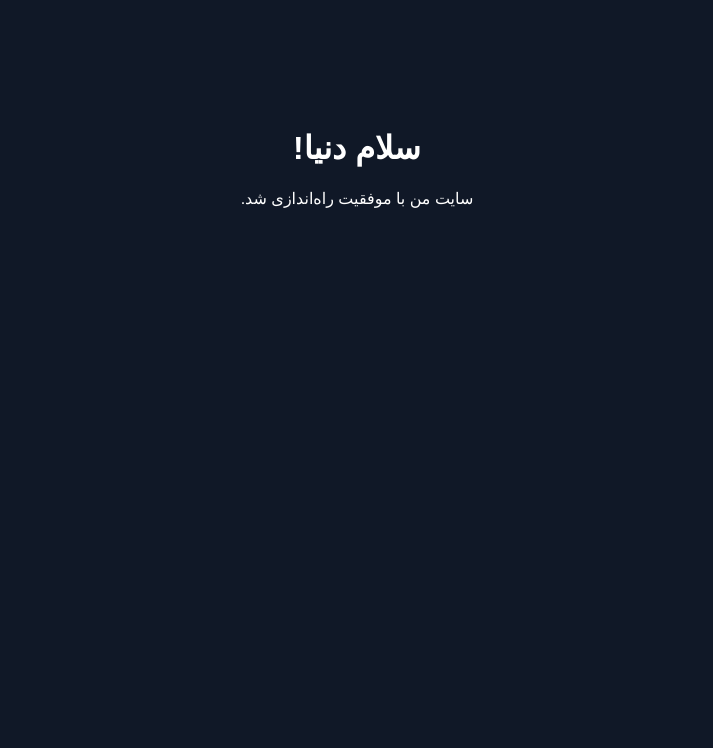
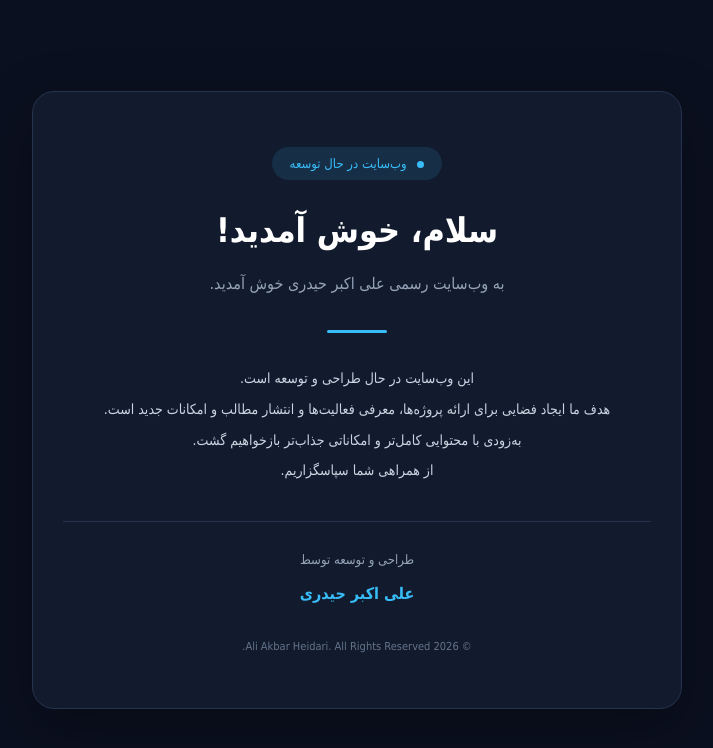
Before and after one commit to mortezamorteza/my_site, a plain HTML site: page index.html in a window 1280 px wide. Shown: the whole page, without its empty margins (283-996 px from the left). Drawn offline with Linux system fonts and the light colour scheme.

Commit message:
Update index.html

```diff
--- a/index.html
+++ b/index.html
@@ -3,19 +3,182 @@
 <head>
     <meta charset="UTF-8">
     <meta name="viewport" content="width=device-width, initial-scale=1.0">
-    <title>سایت من</title>
+
+    <!-- SEO -->
+    <title>علی اکبر حیدری | وب‌سایت رسمی</title>
+
+    <meta name="description" content="وب‌سایت رسمی علی اکبر حیدری؛ معرفی پروژه‌ها، فعالیت‌ها و مطالب جدید. این وب‌سایت در حال توسعه است.">
+
+    <meta name="author" content="Ali Akbar Heidari">
+    <meta name="robots" content="index, follow">
+    <meta name="theme-color" content="#0b1020">
+
+    <!-- Google Search Console -->
+    <meta name="google-site-verification" content="sVDmWlrOuNTCsTVAkB38ToRTJ7T6pBloMy8GKPe6JK4">
+
+    <!-- Open Graph -->
+    <meta property="og:type" content="website">
+    <meta property="og:title" content="علی اکبر حیدری | وب‌سایت رسمی">
+    <meta property="og:description" content="وب‌سایت رسمی علی اکبر حیدری؛ در حال توسعه و آماده‌سازی امکانات جدید.">
+    <meta property="og:url" content="https://my-site-dey.pages.dev/">
+    <meta property="og:locale" content="fa_IR">
+
+    <!-- Canonical -->
+    <link rel="canonical" href="https://my-site-dey.pages.dev/">
+
+    <!-- Sitemap و Robots به صورت فایل جداگانه در ریشه سایت قرار می‌گیرند -->
+
     <style>
+        * {
+            margin: 0;
+            padding: 0;
+            box-sizing: border-box;
+        }
+
         body {
-            background: #101827;
-            color: white;
-            font-family: sans-serif;
+            min-height: 100vh;
+            background: #0b1020;
+            color: #f1f5f9;
+            font-family: Tahoma, Arial, sans-serif;
+            display: flex;
+            align-items: center;
+            justify-content: center;
+            padding: 20px;
+        }
+
+        .container {
+            width: 100%;
+            max-width: 650px;
             text-align: center;
-            padding-top: 100px;
+            padding: 55px 30px;
+            background: #121a2d;
+            border: 1px solid #26334d;
+            border-radius: 22px;
+            box-shadow: 0 20px 60px rgba(0,0,0,0.3);
+        }
+
+        .badge {
+            display: inline-block;
+            padding: 9px 18px;
+            border-radius: 30px;
+            background: rgba(56, 189, 248, 0.12);
+            color: #38bdf8;
+            font-size: 13px;
+            margin-bottom: 30px;
+        }
+
+        .badge span {
+            display: inline-block;
+            width: 7px;
+            height: 7px;
+            background: #38bdf8;
+            border-radius: 50%;
+            margin-left: 7px;
+        }
+
+        h1 {
+            font-size: 34px;
+            margin-bottom: 18px;
+            color: #ffffff;
+        }
+
+        .subtitle {
+            color: #94a3b8;
+            font-size: 16px;
+            line-height: 2;
+            margin-bottom: 30px;
+        }
+
+        .divider {
+            width: 60px;
+            height: 3px;
+            background: #38bdf8;
+            margin: 0 auto 30px;
+            border-radius: 5px;
+        }
+
+        .description {
+            color: #cbd5e1;
+            font-size: 14px;
+            line-height: 2.2;
+            margin-bottom: 35px;
+        }
+
+        .developer {
+            padding-top: 25px;
+            border-top: 1px solid #26334d;
+            color: #94a3b8;
+            font-size: 13px;
+            line-height: 2;
+        }
+
+        .developer strong {
+            display: block;
+            color: #38bdf8;
+            font-size: 16px;
+            margin-top: 5px;
+        }
+
+        footer {
+            margin-top: 30px;
+            color: #64748b;
+            font-size: 11px;
+        }
+
+        @media (max-width: 480px) {
+            .container {
+                padding: 40px 22px;
+            }
+
+            h1 {
+                font-size: 27px;
+            }
+
+            .subtitle {
+                font-size: 14px;
+            }
         }
     </style>
 </head>
+
 <body>
-    <h1>سلام دنیا!</h1>
-    <p>سایت من با موفقیت راه‌اندازی شد.</p>
+
+    <main class="container">
+
+        <div class="badge">
+            <span></span>
+            وب‌سایت در حال توسعه
+        </div>
+
+        <h1>سلام، خوش آمدید!</h1>
+
+        <p class="subtitle">
+            به وب‌سایت رسمی علی اکبر حیدری خوش آمدید.
+        </p>
+
+        <div class="divider"></div>
+
+        <p class="description">
+            این وب‌سایت در حال طراحی و توسعه است.
+            <br>
+            هدف ما ایجاد فضایی برای ارائه پروژه‌ها،
+            معرفی فعالیت‌ها و انتشار مطالب و امکانات جدید است.
+            <br>
+            به‌زودی با محتوایی کامل‌تر و امکاناتی جذاب‌تر بازخواهیم گشت.
+            <br>
+            از همراهی شما سپاسگزاریم.
+        </p>
+
+        <div class="developer">
+            طراحی و توسعه توسط
+            <strong>علی اکبر حیدری</strong>
+        </div>
+
+        <footer>
+            © 2026 Ali Akbar Heidari. All Rights Reserved.
+        </footer>
+
+    </main>
+
 </body>
 </html>
```
